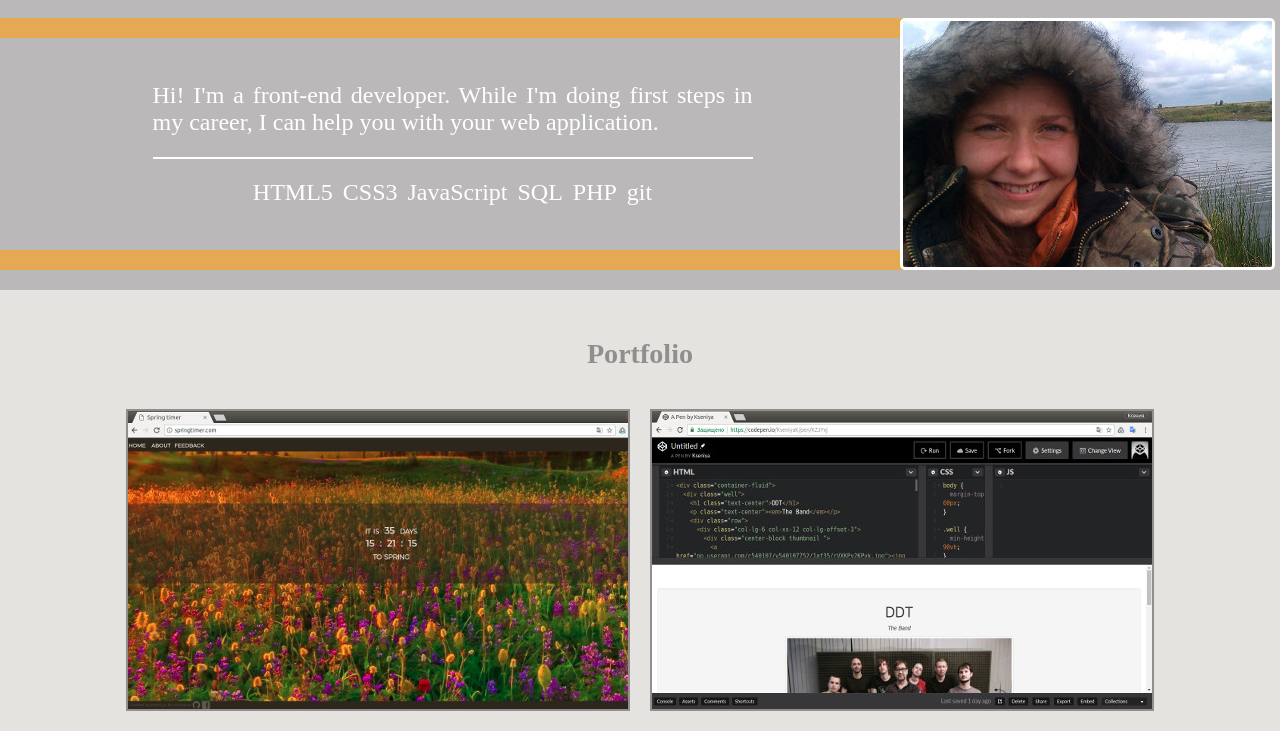
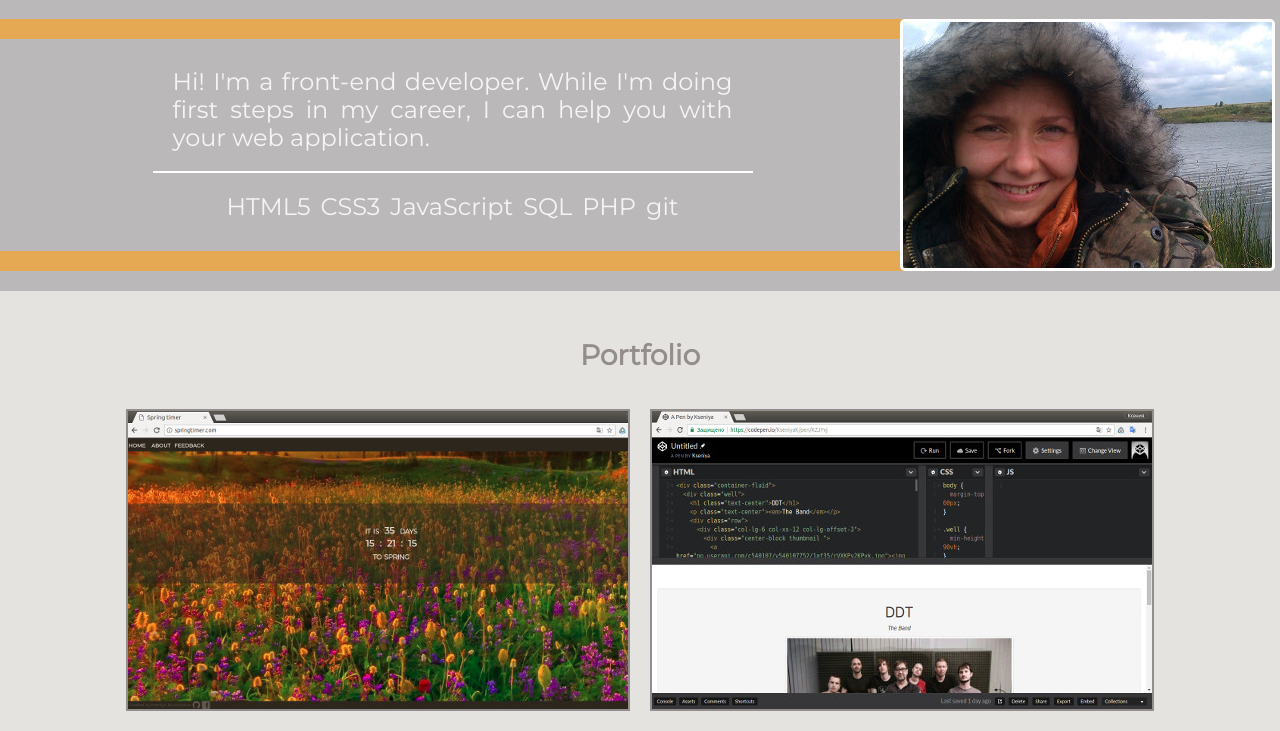
Before and after one commit to kseniyaKu/portfolio_page, a plain HTML site: page index.html in a window 1280 px wide. Shown: the part 81-812 px from the top of the page. Drawn offline with Linux system fonts and the light colour scheme.

Commit message:
fix IE11+ bugs

```diff
--- a/css/style.css
+++ b/css/style.css
@@ -1,8 +1,8 @@
-
 /*Common styles*/
 html {
+  box-sizing: border-box;
   width: inherit;
-  background-color: #F2F2F2;
+  background-color: rgb(229, 168, 83);
 }
 
 div, nav, p {
@@ -12,12 +12,11 @@ div, nav, p {
 body {
   margin: 20px auto 0 auto;
   background-color: rgb(186, 184, 184);
-  color: white;
+  color: #F5F5F5;
   position: relative;
-  max-width: 1733px;
   width: 100%;
   min-width: 320px;
-  height: 100%;
+  font-family: Montserrat, Arial, Vernada, sans-serif;
 }
 
 ul {
@@ -54,7 +53,6 @@ nav ul {
 
 nav p {
   font-size: x-large;
-  color: rgb(229, 168, 83);
   margin: 10px auto 10px 0;
 }
 
@@ -106,13 +104,14 @@ section#about div#textAbout {
 }
 
 section#about div#textAbout span {
-  padding: 0 0 20px 0;
+  padding: 0 20px 20px 20px;
   margin: 0;
   max-width: 600px;
   border-bottom: 2px solid white;
   text-align: justify;
   min-width: 115px;
   flex-shrink: 0;
+  box-sizing: border-box;
 }
 
 section#about div#textAbout ul {
@@ -246,7 +245,7 @@ footer a:visited {
       text-decoration: none;
 }
 
-@media only screen and (max-width: 775px) {
+@media only screen and (max-width: 962px) {
 
   section#about {
     flex-wrap: wrap;
--- a/index.html
+++ b/index.html
@@ -4,6 +4,7 @@
 <head>
   <meta charset="UTF-8" name="viewport" content="width=device-width, initial-scale=1">
   <title>Front-end-developer</title>
+  <link href="https://fonts.googleapis.com/css?family=Montserrat" rel="stylesheet">
   <link href="css/normalize.css" rel="stylesheet">
   <link href="css/style.css" rel="stylesheet" >
 </head>
```
